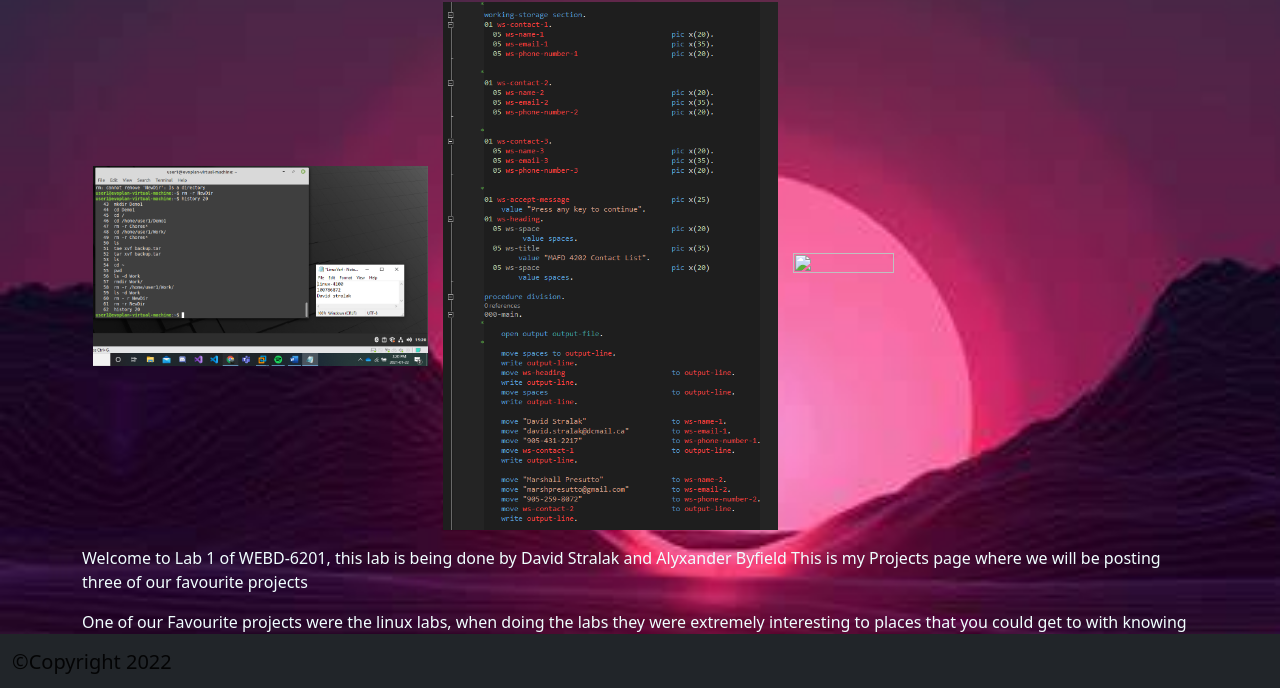
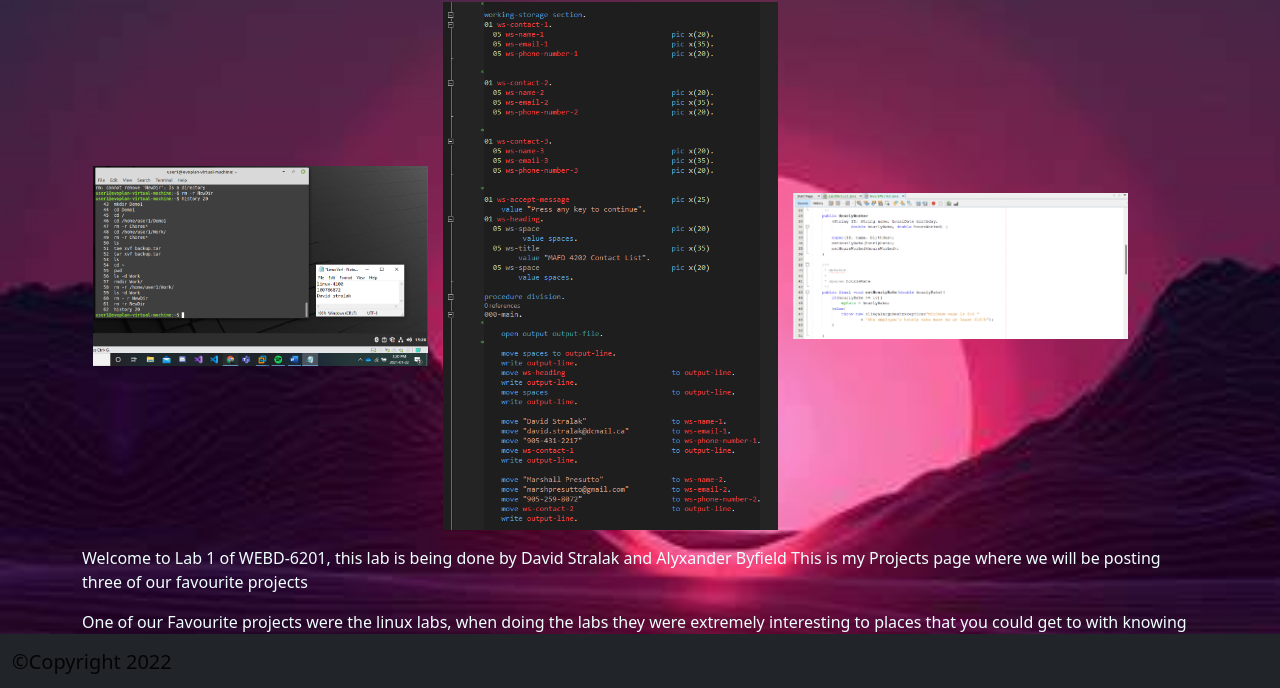
Before and after one commit to SDavidtralak/SDavidtralak.github.io, a website: page Products.html in a window 1280 px wide. Shown: the part 110-798 px from the top of the page. Drawn offline with nearby package versions, Linux system fonts and the light colour scheme.

Commit message:
picture Reworks lab 1

```diff
--- a/Products.html
+++ b/Products.html
@@ -44,7 +44,7 @@
         <h1>Projects</h1>
         <img class = "pageImages" src="./images/LinuxLab3.6.PNG">
         <img class = "pageImages" src="./images/project1.PNG">
-        <img class = "pageImages" src="./images/project3.pngs">
+        <img class = "pageImages" src="./images/project3.png">
     </main>
     <!-- Scripting Section -->
     <script src="./node_modules/jquery/dist/jquery.min.js"></script>
```
